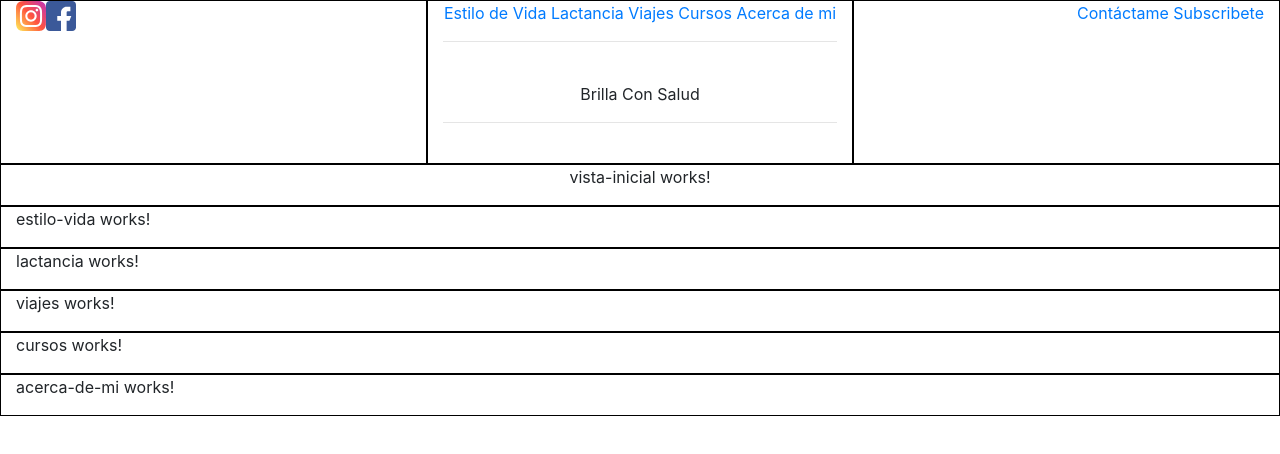
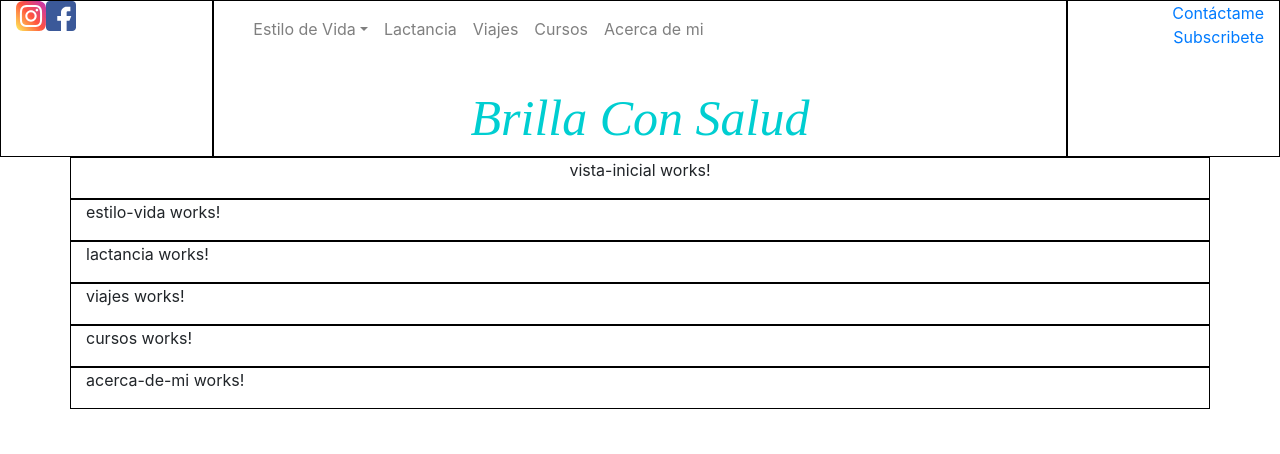
Before and after one commit to ArielPrez/BrillaConSalud, an Angular app: page / in a window 1280 px wide. Shown: the top 454 px of the page. Built offline with nearby package versions, Linux system fonts and the light colour scheme.

Commit message:
Navbar added

```diff
--- a/src/app/app.component.css
+++ b/src/app/app.component.css
@@ -14,3 +14,9 @@
 .bor{
     border: solid 1px black;
 }
+.title{
+    font-family: cursive;
+    font-style: italic;
+    font-size: 50px;
+    color: darkturquoise;
+}
--- a/src/app/app.component.html
+++ b/src/app/app.component.html
@@ -14,31 +14,61 @@
         </a>
       </span>
     </div>
-    <div class="col bor centerCol">
-      <span>
-        <!-- Link to component Estilo de Vida -->
-        <a href="http://">Estilo de Vida
-        </a>
-      </span>
-      <span>
-        <a href="http://">Lactancia
-        </a>
-      </span>
-      <span>
-        <a href="http://">Viajes
-        </a>
-      </span>
-      <span>
-        <a href="http://">Cursos
-        </a>
-      </span>
-      <span>
-        <a href="http://">Acerca de mi
-        </a>
-      </span>
-      <br><hr><br>
-      <span>{{ title }} </span>
-      <br><hr><br>
+
+    <div class="col-sm-8 bor centerCol">
+
+
+      <nav class="navbar navbar-expand-lg navbar-light ">
+        <!-- <a class="navbar-brand" href="#">Navbar</a> -->
+        <button class="navbar-toggler" type="button" data-toggle="collapse" data-target="#navbarNavDropdown" aria-controls="navbarNavDropdown" aria-expanded="false" aria-label="Toggle navigation">
+          <span class="navbar-toggler-icon"></span>
+        </button>
+        <div class="collapse navbar-collapse" id="navbarNavDropdown">
+          <ul class="navbar-nav">
+            <li class="nav-item dropdown">
+              <a class="nav-link dropdown-toggle"
+                  href="#"
+                  id="navbarDropdownMenuLink"
+                  role="button"
+                  data-toggle="dropdown"
+                  aria-haspopup="true"
+                  aria-expanded="false"
+              >Estilo de Vida</a>
+              <div class="dropdown-menu" aria-labelledby="navbarDropdownMenuLink">
+                <a class="dropdown-item" href="#A">Action</a>
+                <a class="dropdown-item" href="#An">Another action</a>
+                <a class="dropdown-item" href="#S">Something else here</a>
+              </div>
+            </li>
+            <li class="nav-item">
+              <a class="nav-link" href="#">Lactancia</a>
+            </li>
+            <li class="nav-item">
+              <a class="nav-link" href="#">Viajes</a>
+            </li>
+            <li class="nav-item">
+              <a class="nav-link" href="#">Cursos</a>
+            </li>
+            <li class="nav-item">
+              <a class="nav-link" href="#">Acerca de mi</a>
+            </li>
+            <!-- <li class="nav-item dropdown">
+              <a class="nav-link dropdown-toggle" href="#" id="navbarDropdownMenuLink" role="button" data-toggle="dropdown" aria-haspopup="true" aria-expanded="false">
+                Dropdown link
+              </a>
+              <div class="dropdown-menu" aria-labelledby="navbarDropdownMenuLink">
+                <a class="dropdown-item" href="#A">Action</a>
+                <a class="dropdown-item" href="#An">Another action</a>
+                <a class="dropdown-item" href="#S">Something else here</a>
+              </div>
+            </li> -->
+          </ul>
+        </div>
+      </nav>
+    <br>
+      <!-- <br><hr><br> -->
+      <span class="title">{{ title }} </span>
+      <!-- <br><hr><br> -->
 
     </div>
 
@@ -54,6 +84,10 @@
     </div>
 
   </div>
+</div>
+
+<div class="container">
+
 
   <div class="row">
     <div class="col-sm-12 bor">
```
